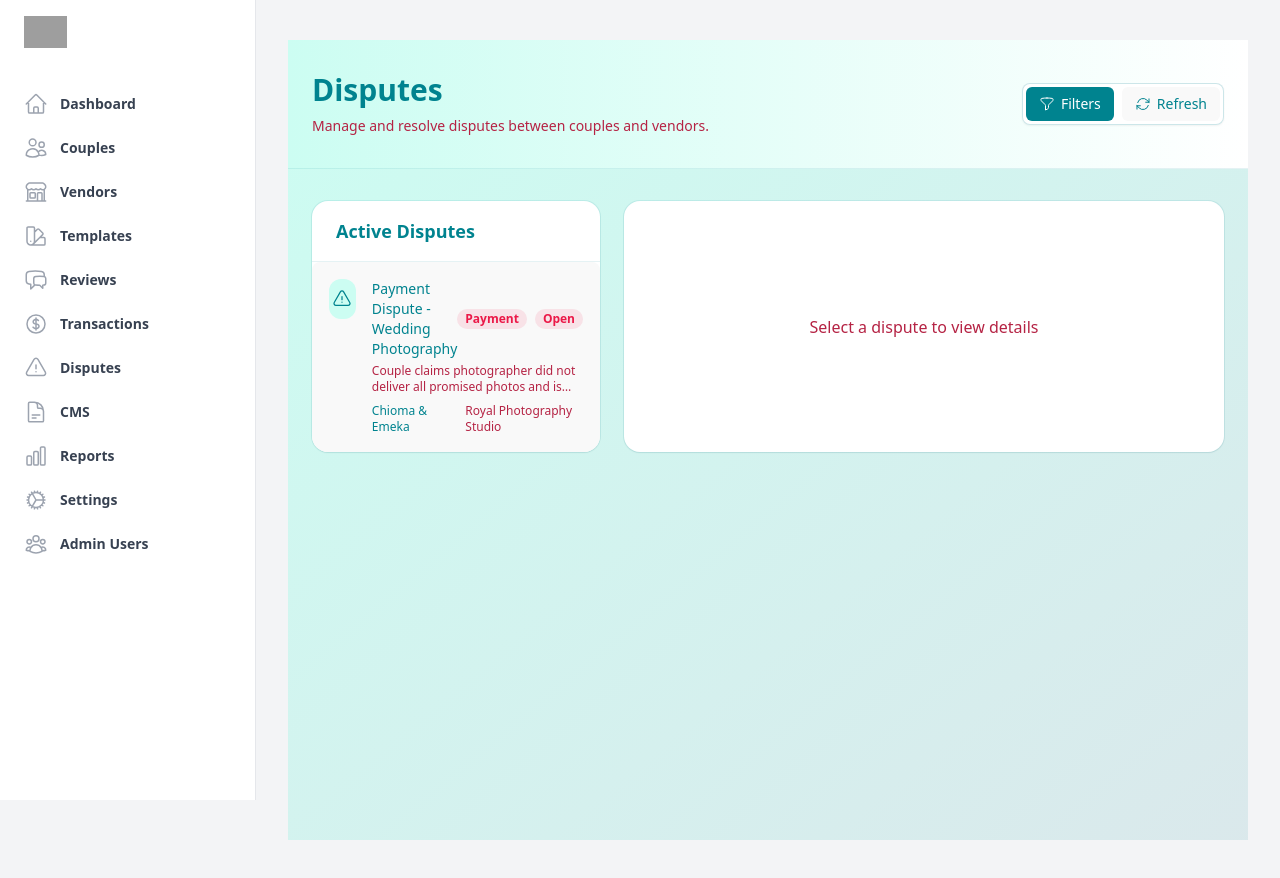
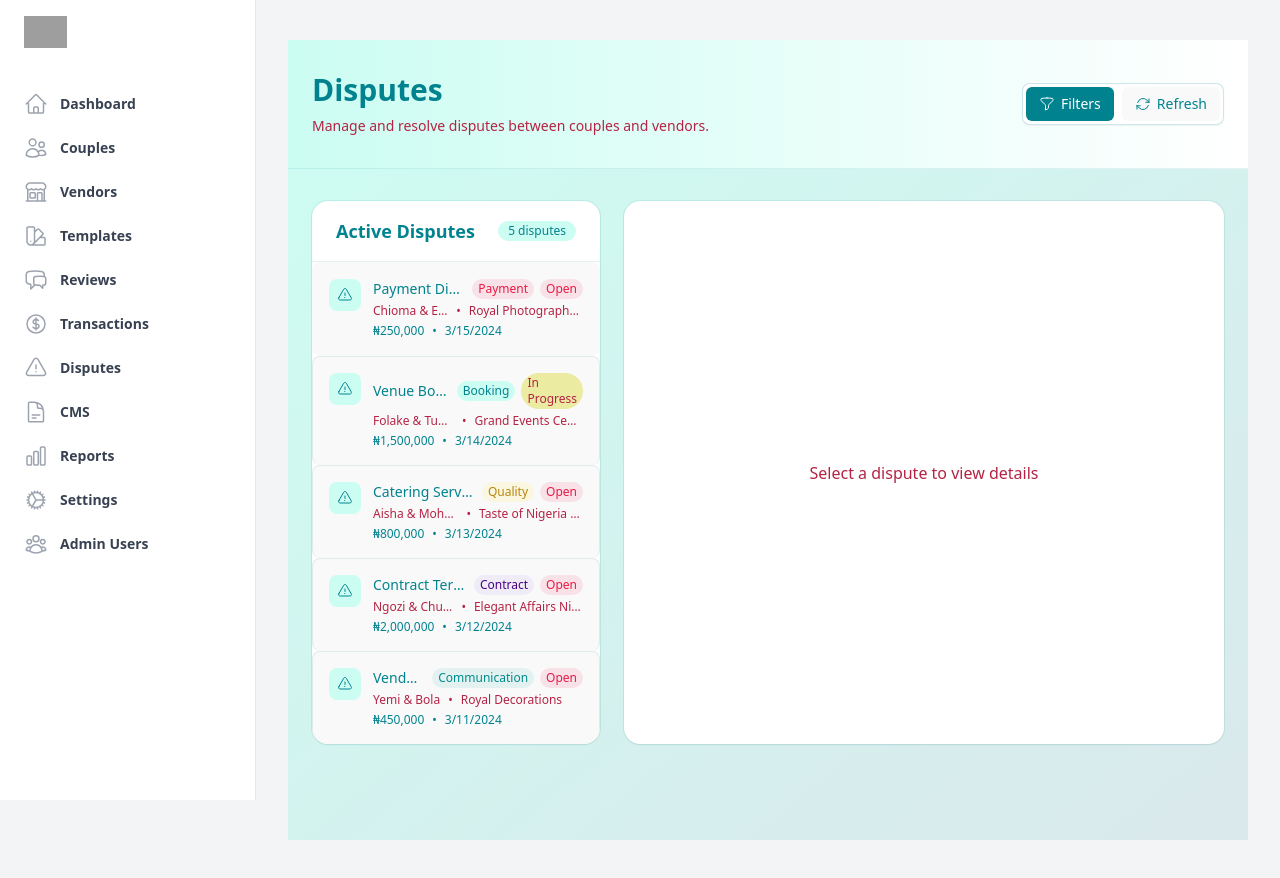
Before and after one commit to Thelma101/multivendor-admin, a React (Vite) app: page /disputes in a window 1280 px wide. Built offline with nearby package versions, Linux system fonts and the light colour scheme; grey boxes are pictures that could not be loaded.

Commit message:
dispute page integration

```diff
--- a/src/pages/Disputes.tsx
+++ b/src/pages/Disputes.tsx
@@ -20,7 +20,7 @@ interface Dispute {
   description: string
   status: 'Open' | 'In Progress' | 'Resolved' | 'Closed'
   priority: 'High' | 'Medium' | 'Low'
-  type: 'Payment' | 'Service' | 'Booking' | 'Other'
+  type: 'Payment' | 'Service' | 'Booking' | 'Quality' | 'Contract' | 'Communication' | 'Other'
   createdAt: string
   updatedAt: string
   couple: {
@@ -82,7 +82,130 @@ const disputes: Dispute[] = [
     ],
     notes: 'Initial contact made with vendor. Awaiting response.',
   },
-  // Add more sample disputes...
+  {
+    id: 2,
+    title: 'Venue Booking Cancellation',
+    description: 'Vendor cancelled venue booking 2 weeks before wedding date.',
+    status: 'In Progress',
+    priority: 'High',
+    type: 'Booking',
+    createdAt: '2024-03-14T09:15:00',
+    updatedAt: '2024-03-14T09:15:00',
+    couple: {
+      name: 'Folake & Tunde',
+      email: 'folake@example.com',
+      phone: '+234 803 456 7890',
+    },
+    vendor: {
+      name: 'Grand Events Center',
+      email: 'grand@example.com',
+      category: 'Venue',
+      phone: '+234 804 567 8901',
+    },
+    amount: 1500000,
+    messages: [
+      {
+        id: 1,
+        sender: 'Couple',
+        message: 'The venue cancelled our booking due to "renovations" but we found out they double-booked.',
+        timestamp: '2024-03-14T09:15:00',
+      },
+    ],
+    notes: 'Venue claims renovation issues. Investigating alternative venues.',
+  },
+  {
+    id: 3,
+    title: 'Catering Service Quality',
+    description: 'Food quality and service did not meet agreed standards.',
+    status: 'Open',
+    priority: 'Medium',
+    type: 'Quality',
+    createdAt: '2024-03-13T14:20:00',
+    updatedAt: '2024-03-13T14:20:00',
+    couple: {
+      name: 'Aisha & Mohammed',
+      email: 'aisha@example.com',
+      phone: '+234 805 678 9012',
+    },
+    vendor: {
+      name: 'Taste of Nigeria Catering',
+      email: 'taste@example.com',
+      category: 'Catering',
+      phone: '+234 806 789 0123',
+    },
+    amount: 800000,
+    messages: [
+      {
+        id: 1,
+        sender: 'Couple',
+        message: 'The food was cold and some items were missing from the menu.',
+        timestamp: '2024-03-13T14:20:00',
+      },
+    ],
+    notes: 'Quality control issues reported. Vendor claims equipment malfunction.',
+  },
+  {
+    id: 4,
+    title: 'Contract Terms Dispute',
+    description: 'Disagreement over contract terms and deliverables.',
+    status: 'Open',
+    priority: 'Medium',
+    type: 'Contract',
+    createdAt: '2024-03-12T11:45:00',
+    updatedAt: '2024-03-12T11:45:00',
+    couple: {
+      name: 'Ngozi & Chukwu',
+      email: 'ngozi@example.com',
+      phone: '+234 807 890 1234',
+    },
+    vendor: {
+      name: 'Elegant Affairs Nigeria',
+      email: 'elegant@example.com',
+      category: 'Event Planning',
+      phone: '+234 808 901 2345',
+    },
+    amount: 2000000,
+    messages: [
+      {
+        id: 1,
+        sender: 'Couple',
+        message: 'The contract terms were changed without our knowledge.',
+        timestamp: '2024-03-12T11:45:00',
+      },
+    ],
+    notes: 'Contract review needed. Terms appear to have been modified.',
+  },
+  {
+    id: 5,
+    title: 'Vendor Communication Issues',
+    description: 'Vendor not responding to messages and calls.',
+    status: 'Open',
+    priority: 'Low',
+    type: 'Communication',
+    createdAt: '2024-03-11T16:30:00',
+    updatedAt: '2024-03-11T16:30:00',
+    couple: {
+      name: 'Yemi & Bola',
+      email: 'yemi@example.com',
+      phone: '+234 809 012 3456',
+    },
+    vendor: {
+      name: 'Royal Decorations',
+      email: 'royal@example.com',
+      category: 'Decorations',
+      phone: '+234 810 123 4567',
+    },
+    amount: 450000,
+    messages: [
+      {
+        id: 1,
+        sender: 'Couple',
+        message: 'We have been trying to reach the vendor for 3 days with no response.',
+        timestamp: '2024-03-11T16:30:00',
+      },
+    ],
+    notes: 'Vendor appears to be unresponsive. Attempting alternative contact methods.',
+  }
 ]
 
 const statusColors = {
@@ -102,6 +225,9 @@ const typeColors = {
   Payment: 'bg-[#EB1948]/10 text-[#EB1948]',
   Service: 'bg-[#ECEBA2] text-[#B52344]',
   Booking: 'bg-[#CCFDF2] text-[#00838F]',
+  Quality: 'bg-[#FFD700]/10 text-[#B8860B]',
+  Contract: 'bg-[#9370DB]/10 text-[#4B0082]',
+  Communication: 'bg-[#20B2AA]/10 text-[#008B8B]',
   Other: 'bg-gray-100 text-gray-600',
 }
 
@@ -223,6 +349,9 @@ export default function Disputes() {
                     <option value="Payment">Payment</option>
                     <option value="Service">Service</option>
                     <option value="Booking">Booking</option>
+                    <option value="Quality">Quality</option>
+                    <option value="Contract">Contract</option>
+                    <option value="Communication">Communication</option>
                     <option value="Other">Other</option>
                   </select>
                 </div>
@@ -239,7 +368,12 @@ export default function Disputes() {
           <div className="lg:col-span-1">
             <div className="overflow-hidden rounded-2xl bg-white shadow-sm ring-1 ring-[#00838F]/10">
               <div className="border-b border-[#00838F]/10 px-6 py-4">
-                <h2 className="text-lg font-semibold text-[#00838F]">Active Disputes</h2>
+                <div className="flex items-center justify-between">
+                  <h2 className="text-lg font-semibold text-[#00838F]">Active Disputes</h2>
+                  <span className="rounded-full bg-[#CCFDF2] px-2.5 py-0.5 text-xs font-medium text-[#00838F]">
+                    {filteredDisputes.length} disputes
+                  </span>
+                </div>
               </div>
               <div className="divide-y divide-[#00838F]/10">
                 {filteredDisputes.map((dispute) => (
@@ -250,23 +384,23 @@ export default function Disputes() {
                       selectedDispute?.id === dispute.id ? 'bg-[#CCFDF2]/20' : ''
                     }`}
                   >
-                    <div className="flex items-start gap-4">
-                      <div className="flex h-10 w-10 items-center justify-center rounded-xl bg-[#CCFDF2]">
-                        <ExclamationTriangleIcon className="h-5 w-5 text-[#00838F]" />
+                    <div className="flex items-start gap-3">
+                      <div className="flex h-8 w-8 flex-shrink-0 items-center justify-center rounded-lg bg-[#CCFDF2]">
+                        <ExclamationTriangleIcon className="h-4 w-4 text-[#00838F]" />
                       </div>
-                      <div className="flex-1">
-                        <div className="flex items-center justify-between">
-                          <h3 className="text-sm font-medium text-[#00838F]">{dispute.title}</h3>
-                          <div className="flex items-center gap-2">
+                      <div className="min-w-0 flex-1">
+                        <div className="flex items-center justify-between gap-2">
+                          <h3 className="truncate text-sm font-medium text-[#00838F]">{dispute.title}</h3>
+                          <div className="flex items-center gap-1.5">
                             <span
-                              className={`inline-flex rounded-full px-2 text-xs font-semibold leading-5 ${
+                              className={`inline-flex rounded-full px-1.5 py-0.5 text-xs font-medium ${
                                 typeColors[dispute.type]
                               }`}
                             >
                               {dispute.type}
                             </span>
                             <span
-                              className={`inline-flex rounded-full px-2 text-xs font-semibold leading-5 ${
+                              className={`inline-flex rounded-full px-1.5 py-0.5 text-xs font-medium ${
                                 statusColors[dispute.status]
                               }`}
                             >
@@ -274,10 +408,15 @@ export default function Disputes() {
                             </span>
                           </div>
                         </div>
-                        <p className="mt-1 text-xs text-[#B52344] line-clamp-2">{dispute.description}</p>
-                        <div className="mt-2 flex items-center gap-4">
-                          <span className="text-xs text-[#00838F]">{dispute.couple.name}</span>
-                          <span className="text-xs text-[#B52344]">{dispute.vendor.name}</span>
+                        <div className="mt-1 flex items-center gap-2 text-xs text-[#B52344]">
+                          <span className="truncate">{dispute.couple.name}</span>
+                          <span>•</span>
+                          <span className="truncate">{dispute.vendor.name}</span>
+                        </div>
+                        <div className="mt-1 flex items-center gap-2 text-xs text-[#00838F]">
+                          <span>₦{dispute.amount?.toLocaleString()}</span>
+                          <span>•</span>
+                          <span>{new Date(dispute.createdAt).toLocaleDateString()}</span>
                         </div>
                       </div>
                     </div>
```
Also changed, not shown: src/pages/CMS.tsx (+45 -2 lines).
